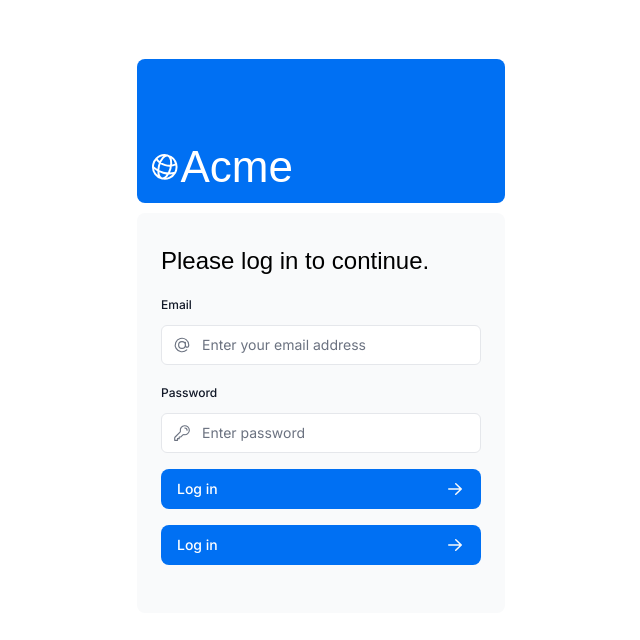
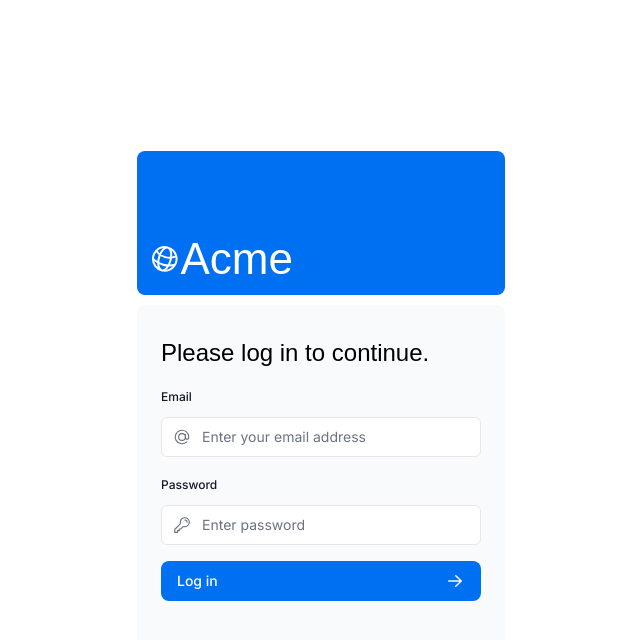
Before and after one commit to 4ssh1/nextjs-dashboard, a Next.js app: page /login in a window 1280 px wide. Shown: the top 640 px of the page, without its empty margins (319-959 px from the left). Built offline with nearby package versions, Linux system fonts and the light colour scheme; a web font is replaced by a local one.

Commit message:
added meta data

```diff
--- a/auth.ts
+++ b/app/auth.ts
@@ -1,6 +1,6 @@
 import NextAuth from 'next-auth';
 import Credentials from 'next-auth/providers/credentials';
-import { authConfig } from './auth.config';
+import { authConfig } from '../auth.config';
 import { z } from 'zod';
 import type { User } from '@/app/lib/definitions';
 import bcrypt from 'bcrypt';
--- a/app/dashboard/invoices/page.tsx
+++ b/app/dashboard/invoices/page.tsx
@@ -6,7 +6,12 @@ import { lusitana } from '@/app/ui/fonts';
 import { InvoicesTableSkeleton } from '@/app/ui/skeletons';
 import { Suspense } from 'react';
 import { fetchInvoicesPages } from '@/app/lib/data';
+import { Metadata } from 'next';
 
+export const metadata: Metadata = {
+  title: 'Invoices - Acme Dashboard',
+  description: 'Manage your invoices in the Acme Dashboard.',
+};
 
 export default async function Page(props: {
   searchParams?: Promise<
--- a/app/layout.tsx
+++ b/app/layout.tsx
@@ -1,5 +1,15 @@
 import '@/app/ui/global.css'
 import { inter } from './ui/fonts';
+import { Metadata } from 'next';
+
+export const metadata: Metadata = {
+  title: {
+    template: '%s | Acme Dashboard',
+    default: 'Acme Dashboard',
+  },
+  description: 'The official Next.js Course Dashboard, built with App Router.',
+  metadataBase: new URL('https://next-learn-dashboard.vercel.sh'),
+};
 
 export default function RootLayout({
   children,
--- a/app/lib/actions.ts
+++ b/app/lib/actions.ts
@@ -4,7 +4,7 @@ import { z } from 'zod';
 import postgres from 'postgres';
 import { revalidatePath } from 'next/cache';
 import { redirect } from 'next/navigation';
-import { signIn } from '@/auth';
+import { signIn } from '@/app/auth';
 import { AuthError } from 'next-auth';
 
 const sql = postgres(process.env.POSTGRES_URL!, { ssl: 'require' });
--- a/app/login/page.tsx
+++ b/app/login/page.tsx
@@ -5,7 +5,7 @@ import { Suspense } from 'react';
 export default function LoginPage() {
   return (
     <main className="flex items-center justify-center md:h-screen">
-      <div className="relative mx-auto flex w-full max-w-[400px] flex-col space-y-2.5 p-4 md:-mt-32">
+      <div className="relative mx-auto flex w-full max-w-[400px] flex-col space-y-2.5 p-4 ">
         <div className="flex h-20 w-full items-end rounded-lg bg-blue-500 p-3 md:h-36">
           <div className="w-32 text-white md:w-36">
             <AcmeLogo />
@@ -18,3 +18,8 @@ export default function LoginPage() {
     </main>
   );
 }
+
+/**
+ * Email: user@nextmail.com
+ * Password: 123456
+ */
--- a/middleware.ts
+++ b/app/middleware.ts
@@ -1,5 +1,5 @@
 import NextAuth from 'next-auth';
-import { authConfig } from './auth.config';
+import { authConfig } from '../auth.config';
 
 export default NextAuth(authConfig).auth;
 
--- a/app/ui/dashboard/sidenav.tsx
+++ b/app/ui/dashboard/sidenav.tsx
@@ -2,7 +2,7 @@ import Link from 'next/link';
 import NavLinks from '@/app/ui/dashboard/nav-links';
 import AcmeLogo from '@/app/ui/acme-logo';
 import { PowerIcon } from '@heroicons/react/24/outline';
-import { signOut } from '@/auth';
+import { signOut } from '@/app/auth';
 
 export default function SideNav() {
   return (
--- a/app/ui/login-form.tsx
+++ b/app/ui/login-form.tsx
@@ -72,9 +72,6 @@ export default function LoginForm() {
           Log in <ArrowRightIcon className="ml-auto h-5 w-5 text-gray-50" />
         </Button>
 
-        <Button className="mt-4 w-full">
-          Log in <ArrowRightIcon className="ml-auto h-5 w-5 text-gray-50" />
-        </Button>
         <div className="flex h-8 items-end space-x-1">
           {errorMessage && (
             <>
```
Also changed, not shown: app/opengraph-image.png (renamed from public/opengraph-image.png), 1 other file (tests, documents, lock files or other folders).
